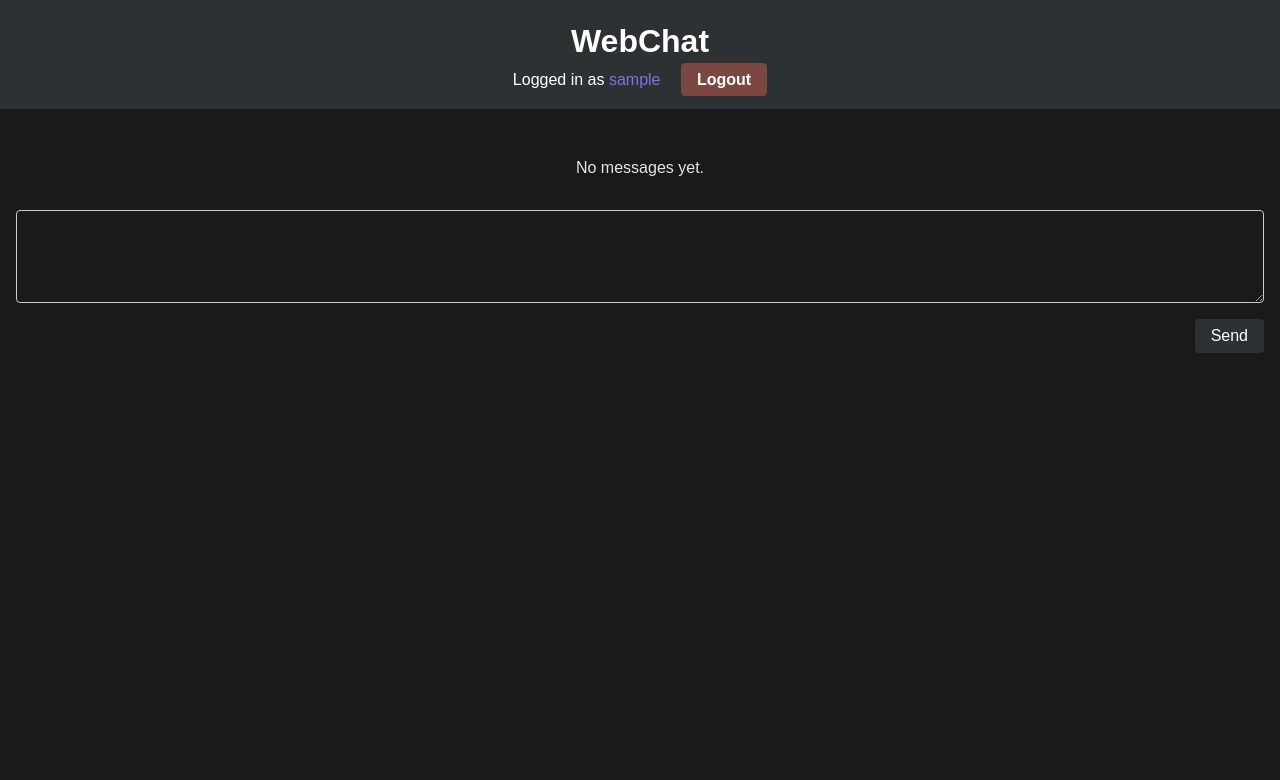
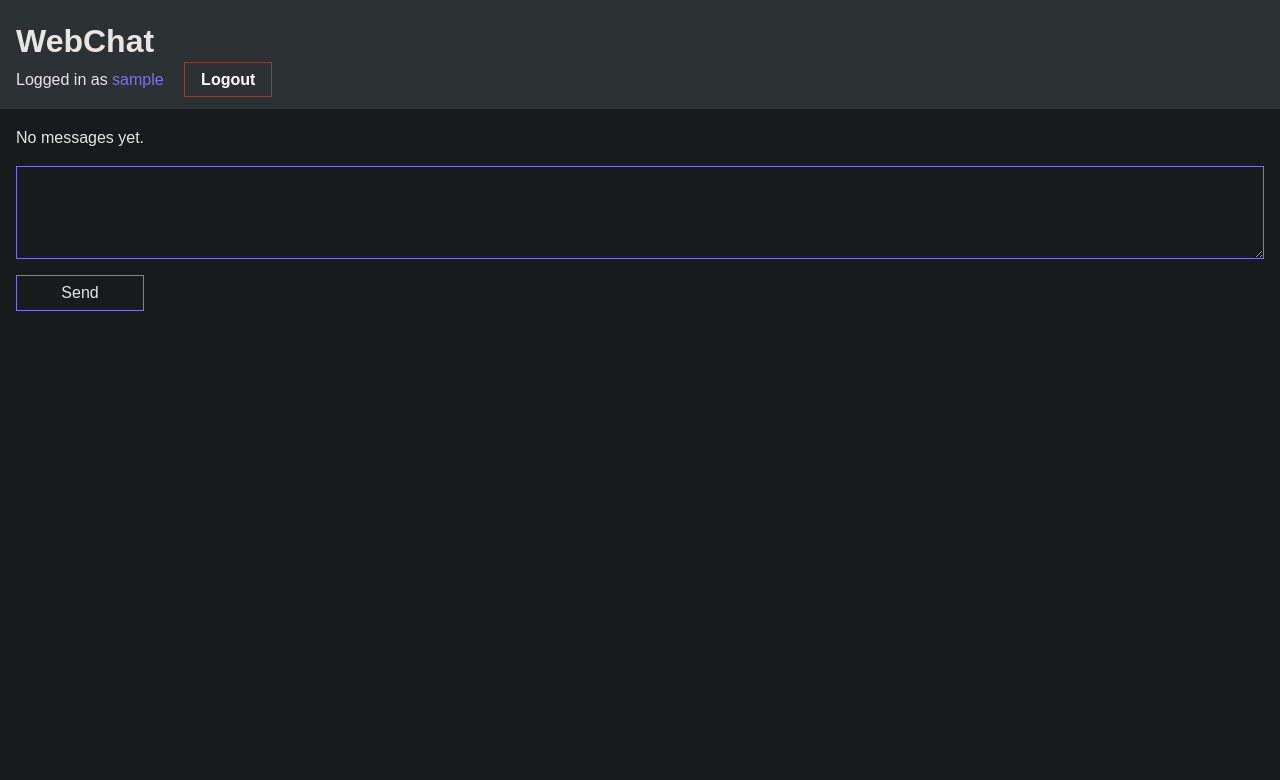
Before and after one commit to Roar1ngDuck/webchat, a Flask app: template templates/thread.html in a window 1280 px wide. Shown: the top 780 px of the page. Run offline with Flask 3, Linux system fonts and the light colour scheme; the template is opened without the code that fills it, so the values that code supplies are empty; the visitor is signed in with stand-in values (Sample User, id 1).

Commit message:
Improve styling

```diff
--- a/models.py
+++ b/models.py
@@ -46,7 +46,7 @@ class Thread:
     def create_from_db(cls, id):
         instance = cls()
         instance.id = id
-        sql = text("""SELECT * FROM messages m WHERE m.thread = :thread_id""")
+        sql = text("""SELECT M.id, M.thread, U.username, M.text, M.sent_time FROM messages M JOIN users U ON M.sender = U.id WHERE M.thread = :thread_id""")
         result = app.db.session.execute(sql, {"thread_id" : id})
         message_results = result.fetchall()
         instance.messages:list[Thread] = []
--- a/static/styles.css
+++ b/static/styles.css
@@ -1,8 +1,12 @@
+/* Base Styles */
+/* Universal styles applying to all elements: removes default margins and sets box-sizing to include padding and borders in the total width and height of elements */
 * {
     margin: 0;
     box-sizing: border-box;
 }
 
+/* Root Element Styles */
+/* Styles for the html and body elements: sets default font, background color, line height, and text color */
 body, html {
     font-family: 'Arial', sans-serif;
     background-color: #181a1b;
@@ -10,17 +14,19 @@ body, html {
     color: #e8e6e3;
 }
 
+/* Structure Styles */
+/* Header styling: background color and padding */
 header {
     background-color: #2c3133;
-    color: #fff;
     padding: 1rem;
-    text-align: center;
 }
 
+/* Main content area styling: padding */
 main {
     padding: 1rem;
 }
 
+/* Discussion areas container style: flexbox for layout, wrap for flex items, gap for spacing, and centered items */
 .discussion-areas {
     display: flex;
     flex-wrap: wrap;
@@ -28,103 +34,79 @@ main {
     justify-content: center;
 }
 
+/* Single discussion area style: border, padding, and responsive width */
 .discussion-area {
     border: 1px solid #e8e6e3;
     padding: 1rem;
 }
 
+/* Discussion area link style: inherits color from parent, removes text underline, and sets width */
 .discussion-area-link {
     color: inherit;
-    text-decoration: none;  /* No underlines */
+    text-decoration: none; /* No underlines */
     width: calc(33% - 1rem);
 }
 
-a.discussion-area {
-    text-decoration: none; /* No underlines */
-    color: inherit;
-    display: block;
-    padding: 0;
-    margin: 0;
+/* Message list style: allows for vertical scrolling if content overflows */
+#message-list {
+    overflow-y: auto; /* Add scroll for overflow */
+    padding-right: 1rem;
 }
 
-#message-list {
-    padding: 10px; /* Some padding around messages */
-    max-height: 70vh; /* Limit the height and make it scrollable */
-    overflow-y: auto; /* Add scroll for overflow */
-    margin: 20px; /* Give some space around the chat container */
+/* Scrollbar Styles */
+/* Style for the scrollbar container, track, and handle with adjustments for hover states */
+#message-list::-webkit-scrollbar {
+    width: 2rem; /* Width of the vertical scrollbar */
 }
 
-/* Scrollbar container */
-#message-list::-webkit-scrollbar {
-    width: 2rem; /* Width of the vertical scrollbar */
-    height: 1rem; /* Height of the horizontal scrollbar */
+#message-list::-webkit-scrollbar-track {
+    background: #2e2e2e; /* Dark grey track background */
 }
 
-/* Scrollbar track */
-#message-list::-webkit-scrollbar-track {
-    background: #2e2e2e; /* Dark grey track background */
-    border-radius: 10px; /* Rounded corners on the track */
+#message-list::-webkit-scrollbar-thumb {
+    background-color: #555; /* Darker grey scrollbar handle */
 }
 
-/* Scrollbar handle */
-#message-list::-webkit-scrollbar-thumb {
-    background-color: #555; /* Darker grey scrollbar handle */
-    border-radius: 10px; /* Rounded corners on the handle */
-    border: 3px solid #2e2e2e; /* Creates padding around the handle */
-}
-
-/* Handle on hover */
 #message-list::-webkit-scrollbar-thumb:hover {
     background: #777; /* Slightly lighter grey scrollbar handle on hover */
 }
 
+/* Message Styles */
+/* Styles for individual messages and their contents */
 .message {
     border: 1px solid rgb(62, 55, 117); /* Slight border for each message */
-    border-radius: 5px; /* Rounded corners for the messages */
     padding: 8px 12px; /* Padding inside each message */
     margin-bottom: 10px; /* Space between messages */
-    max-width: 75%; /* Messages use up to 75% of the container width */
 }
 
 .message header {
-    display: flex; /* Use flexbox for positioning sender and time */
-    justify-content: flex-start;
     margin-bottom: 8px; /* Space between header and message text */
-    font-size: 0.9em; /* Smaller font size for header */
 }
 
 .message strong {
     font-weight: bold; /* Make the sender's name bold */
-    font-size: large;
-    color: rgb(97, 86, 180);
-    margin-left: 1rem;
+    color: rgb(128, 114, 228); /* Color for the sender's name */
+    margin-left: 1rem; /* Spacing for the sender's name */
 }
 
 .message time {
     color: #9e9e9e;
     font-style: italic; /* Italicize the timestamp */
-    font-size: large;
 }
 
-.message p {
-    font-size: 1em; /* Regular font size for message text */
-    line-height: 1.5; /* Space out lines a bit */
+/* Authentication Containers */
+/* Styles for the login and registration containers: width, margin, padding, and border */
+.login-container, .register-container {
+    max-width: 25rem;
+    margin: 2rem auto;
+    padding: 1rem;
+    border: 2px solid rgb(62, 55, 117);
 }
 
-#message-list p {
-    text-align: center; /* Center the text if no messages */
-}
-
-.login-container, .register-container {
-    max-width: 400px;
-    margin: 2rem auto;
-    padding: 1rem;
-    border: 1px solid #e8e6e3;
-    border-radius: 5px;
-}
-
+/* Form Styles */
+/* Styles for form groups, labels, inputs, and buttons, including hover states */
 .form-group {
-    margin-bottom: 1rem;
+    margin-bottom: 1.5rem;
 }
 
 .form-group label {
@@ -135,17 +117,15 @@ a.discussion-area {
 .form-group input {
     width: 100%;
     padding: 0.5rem;
-    margin-bottom: 0.5rem;
-    border-radius: 4px;
-    border: 1px solid #ccc;
-    color: #333;
+    border: 1px solid rgb(62, 55, 117);
+    background-color: inherit;
+    color: inherit;
 }
 
 .form-group button {
     width: 100%;
     padding: 0.7rem;
     border: none;
-    border-radius: 4px;
     background-color: #2c3133;
     color: white;
     cursor: pointer;
@@ -156,12 +136,14 @@ a.discussion-area {
     background-color: #394245;
 }
 
+/* Error message styles for login and registration */
 .login-error, .register-error {
     color: #e74c3c;
     margin-bottom: 1rem;
     text-align: center;
 }
 
+/* Link styles within the login and registration pages, including hover states */
 .login-link, .register-link {
     color: #e8e6e3;
     text-align: center;
@@ -177,12 +159,13 @@ a.discussion-area {
     text-decoration: underline;
 }
 
+/* Logout Button Styles */
+/* Style for the logout button and its hover state */
 .logout-button {
     padding: 0.5rem 1rem;
-    background-color: #7d4741;
+    border: 1px solid #7d4741;
     color: white;
     text-decoration: none;
-    border-radius: 4px;
     font-weight: bold;
 }
 
@@ -190,55 +173,50 @@ a.discussion-area {
     background-color: #5f332e;
 }
 
-.header-right {
-    display: flex;
-    align-items: center;
-    justify-content: flex-end;
-}
-
+/* Username Display Styles */
+/* Style for the username display area */
 .username-display {
     margin-right: 1rem;
 }
 
+/* Style for highlighting the username */
 .username-highlight {
     color: rgb(128, 114, 228);
 }
 
+/* Message Form Styles */
+/* Styles for the message form textarea and button, including the hover state of the button */
 #message-form {
-    margin-top: 20px; /* Space from the message list to the form */
+    margin-top: 1rem;
 }
 
 #message-form textarea {
-    width: 100%; /* Make textarea full width */
-    padding: 0.5rem; /* Padding inside the textarea */
-    margin-bottom: 0.5rem; /* Space between textarea and button */
-    border-radius: 4px; /* Rounded corners for the textarea */
-    border: 1px solid #ccc; /* Border color for the textarea */
-    color: inherit; /* Text color inside the textarea */
-    background-color: inherit; /* Background color of the textarea */
-    height: auto; /* Let the height be defined by the rows attribute */
-    resize: vertical; /* Allow vertical resizing */
+    width: 100%;
+    padding: 0.5rem;
+    margin-bottom: 0.5rem;
+    border: 1px solid rgb(128, 114, 228);
+    color: inherit;
+    background-color: inherit;
 }
 
 #message-form button {
-    width: auto; /* Button width as needed */
-    padding: 0.5rem 1rem; /* Padding inside the button */
-    border: none; /* No border for the button */
-    border-radius: 4px; /* Rounded corners for the button */
-    background-color: #2c3133; /* Background color for the button */
-    color: white; /* Text color for the button */
-    cursor: pointer; /* Cursor to pointer when hover over button */
-    font-size: 1rem; /* Font size for the button text */
-    float: right; /* Align the button to the right */
+    padding: 0.5rem 1rem;
+    border: 1px solid rgb(128, 114, 228);
+    background-color: inherit;
+    color: inherit;
+    cursor: pointer;
+    font-size: 1rem;
+    width: 8rem;
 }
 
 #message-form button:hover {
-    background-color: #394245; /* Darken the button on hover */
+    background-color: #394245;
 }
 
-/* Clear float */
-#message-form::after {
-    content: "";
-    display: table;
-    clear: both;
+/* Chat Container Styles */
+/* Style for the chat container which employs a flex layout to organize its children */
+.chat-container {
+    display: flex;
+    flex-direction: column;
+    height: calc(100vh - 9rem); /* Adjusts the container to fill the height of the viewport minus the combined height of header and other elements */
 }
--- a/templates/thread.html
+++ b/templates/thread.html
@@ -5,6 +5,7 @@ WebChat
 {% endblock %}
 
 {% block content %}
+<div class="chat-container">
     <section id="message-list">
         {% for message in thread.messages %}
         <article class="message">
@@ -22,4 +23,5 @@ WebChat
         <textarea name="message" rows="5" required></textarea>
         <button type="submit">Send</button>
     </form>
+</div>
 {% endblock %}
```
Lines whose indentation alone changed are shown as unchanged.
